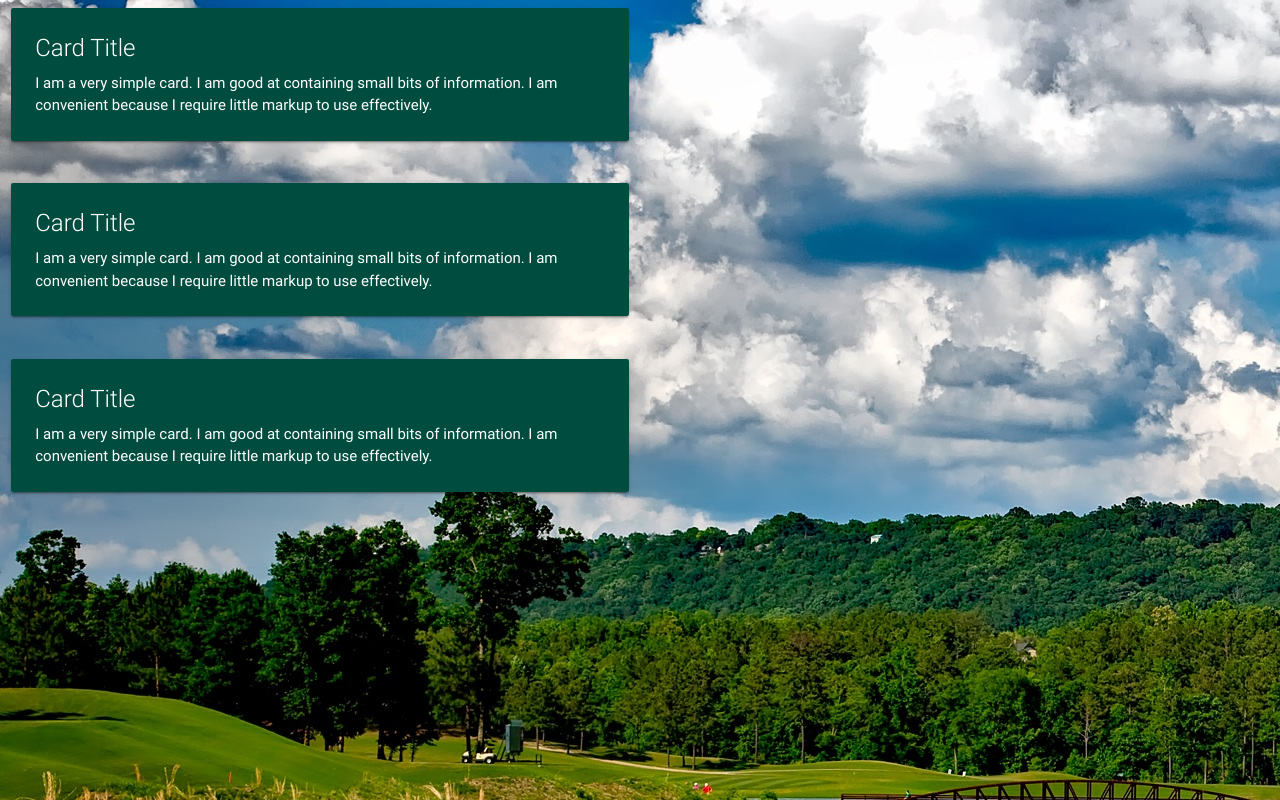
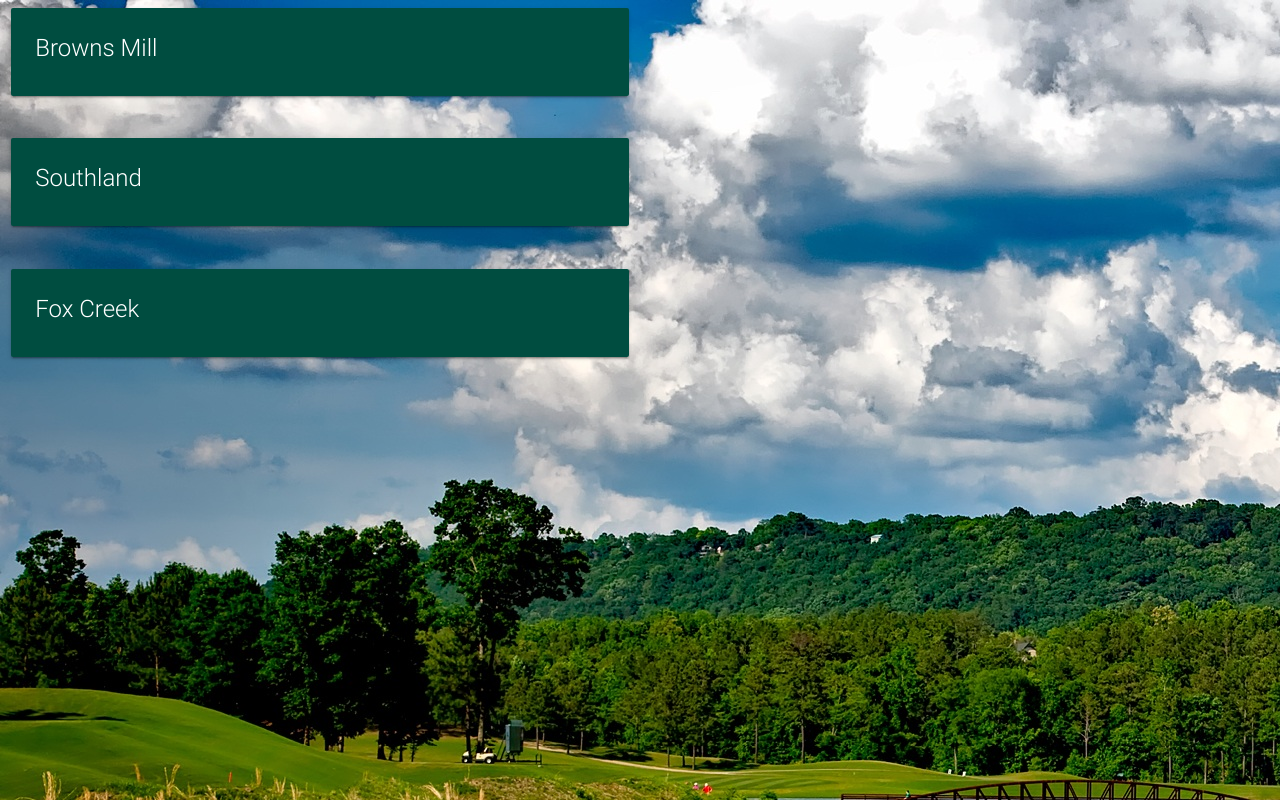
Before and after one commit to kowens32/golf, a website: page index.html in a window 1280 px wide. Drawn offline with nearby package versions, Linux system fonts and the light colour scheme; files whose address does not match are found by name.

Commit message:
updating script

```diff
--- a/index.html
+++ b/index.html
@@ -8,46 +8,42 @@
     <link type="text/css" rel="stylesheet" href="css/materialize.min.css"  media="screen,projection"/>
     <!--Import style.css-->
     <link type="text/css" rel="stylesheet" href="css/style.css"  media="screen,projection"/>
-
-
+<!-----------Golf course logic-------------->
+    <script type="text/javascript" src="assets/javascript/game.js"></script>
     <!--Let browser know website is optimized for mobile-->
     <meta name="viewport" content="width=device-width, initial-scale=1.0"/>
 </head>
 
 <body>
 
-<div class="row">
+<div class="row" id="Browns">
     <div class="col s12 m6">
         <div class="card #004d40 teal darken-4">
             <div class="card-content white-text">
-                <span class="card-title">Card Title</span>
-                <p>I am a very simple card. I am good at containing small bits of information.
-                    I am convenient because I require little markup to use effectively.</p>
+                <span class="card-title">Browns Mill</span>
+
             </div>
 
         </div>
     </div>
 </div>
 
-<div class="row">
+<div class="row" id="Southland">
     <div class="col s12 m6">
         <div class="card #004d40 teal darken-4">
             <div class="card-content white-text">
-                <span class="card-title">Card Title</span>
-                <p>I am a very simple card. I am good at containing small bits of information.
-                    I am convenient because I require little markup to use effectively.</p>
+                <span class="card-title">Southland</span>
             </div>
         </div>
     </div>
 </div>
 
-<div class="row">
+<div class="row" id="Fox">
     <div class="col s12 m6">
         <div class="card #004d40 teal darken-4">
             <div class="card-content white-text">
-                <span class="card-title">Card Title</span>
-                <p>I am a very simple card. I am good at containing small bits of information.
-                    I am convenient because I require little markup to use effectively.</p>
+                <span class="card-title">Fox Creek</span>
+
             </div>
 
         </div>
```
Also changed, not shown: js/golfcourse.js (added, +12 -0 lines).
